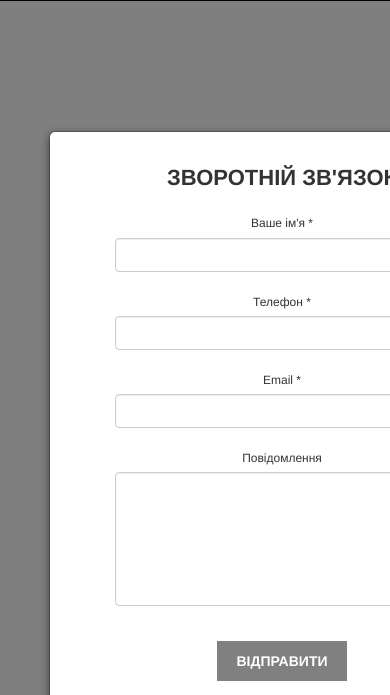
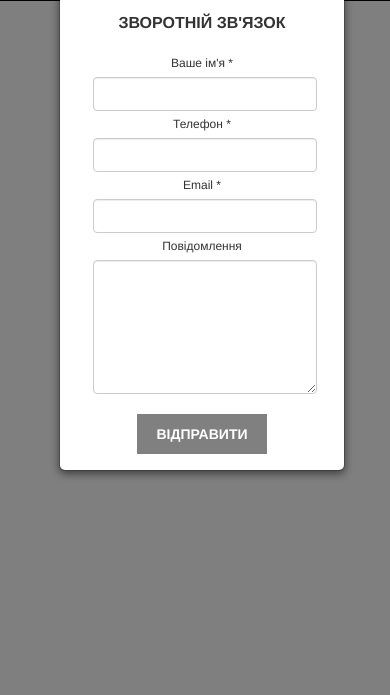
Before and after one commit to panasychkka/Layout3, a plain HTML site: page index.html in a window 390 px wide. Both pictures are taken after a click on the button "Зворотній зв'язок". Shown: the part 149-844 px from the top of the page. Drawn offline with nearby package versions, Linux system fonts and the light colour scheme; files whose address does not match are found by name.

Commit message:
Add files via upload

```diff
--- a/index.html
+++ b/index.html
@@ -32,7 +32,6 @@
                 </button>
             </div>
             </div>
-
             </div>
     </header>
     <feedback>
@@ -46,7 +45,7 @@
                 </div>
             <div class="modal-content">
                 <form class="feedback__form" id="feedback">
-                            <div class="modal-top">  <!--Пишу top/main/bottom бо якщо писати через header/body/footer то з'являється непотрібно розділяюча горизонтальна лінія яку я не можу прибрати-->
+                            <div class="modal-top">
                                 <h5 class="modal-title" id="feedbackModalLabel" class="feedback__title"><b>ЗВОРОТНІЙ ЗВ'ЯЗОК</b></h5>
                             </div>
                             <div class="modal-main">
@@ -78,6 +77,7 @@
             <script src="https://code.jquery.com/jquery-1.10.2.min.js"></script>
             <script src="https://netdna.bootstrapcdn.com/bootstrap/3.0.3/js/bootstrap.min.js"></script>
             <script type="text/javascript">
+
             </script>
         </div>
         </div>
--- a/style.css
+++ b/style.css
@@ -23,7 +23,6 @@ header {
     width: 980px;
     height: 100%;
     max-width: 100%;
-
     margin: 0 auto;
     display: flex;
     flex-direction: row;
@@ -38,10 +37,10 @@ header {
     display: flex;
     flex-direction: column;
 }
-.header-container__company-name p{
+.header-container__company-name p {
     margin-top: 15px;
 }
-.header-container__company-name h1{
+.header-container__company-name h1 {
     margin-top: -10px;
     line-height: 0.7;
     font-size: 33px;
@@ -62,7 +61,7 @@ header {
     color: gray;
 }
 
-.header-container__feedback-button{
+.header-container__feedback-button {
     border: none;
     background-color:lightgrey;
     position: absolute;
@@ -74,15 +73,12 @@ header {
     margin-left: auto;
     border: none;
     text-decoration: underline dashed;
-}*/
-
- Стилі для кожного полі
+}
  .feedback__form-group {
     margin-bottom: 20px;
     text-align: center;
     border-color: white;
 }
-
 .feedback__label {
     display: block;
     margin-bottom: 5px;
@@ -102,9 +98,7 @@ header {
 }
 .feedback__input{
     height: 40px;
-
 }
-
 
 .btn__feedback__submit {
     padding: 10px 10px;
@@ -113,18 +107,12 @@ header {
     color: #fff;
     border: none;
     cursor: pointer;
-
-
 }
 .submit{
     display: flex;
     justify-content: center;
     align-items: center;
     top: -40px;
-}
-
-.feedback__submit:hover {
-    background-color: #0056b3;
 }
 
 #feedbackModal .modal-dialog {
@@ -171,27 +159,11 @@ header {
 .close {
     background-color: white;
 }
-/*to remove lines*/
-/*idk mb i can create form without dividing*/
-.modal-top
-.modal-main
-.modal-bottom {
-    border: 0;
-    outline: 0;
-}
-.modal-content{
-    border: 0;
-    outline: 0;
-}
 .btn__feedback__submit{
    margin-top: 35px;
     width: 130px;
 }
-
-
-
-
-/* Для маленьких екранів */
+/*adaptive*/
 @media (max-width: 576px) {
     header{
         height: 150px;
@@ -238,8 +210,35 @@ header {
         border: none;
         text-decoration: underline dashed;
     }
+    #feedbackModal .modal-dialog {
+        display: flex;
+        justify-content: center;
+        align-items: center;
+        width: 100%;
+        top: -60px;
+    }
+
+    #feedbackModal .modal-content {
+        margin-right: 45px;
+        width: 90%;
+        height: 480px;
+        padding: 20px 30px 10px 30px;
+    }
+    .modal-main{
+        margin-top: 20px;
+    }
+    .modal-title {
+        font-size: 16px;
+    }
+    .form-group__feedback__form-group{
+        margin-top: 5px;
+    }
+    .btn__feedback__submit{
+        margin-top: 20px;
+         width: 130px;
+     }
 }
-/* Для середніх екранів */
+
 @media (min-width: 577px) and (max-width: 992px) {
     .header-container__phone-numbers a {
         font-size: 25px;
@@ -252,7 +251,5 @@ header {
     }
 }
 
-/* Для великих екранів */
 @media (min-width: 993px) {
-
 }
```
Lines whose indentation alone changed are shown as unchanged.
